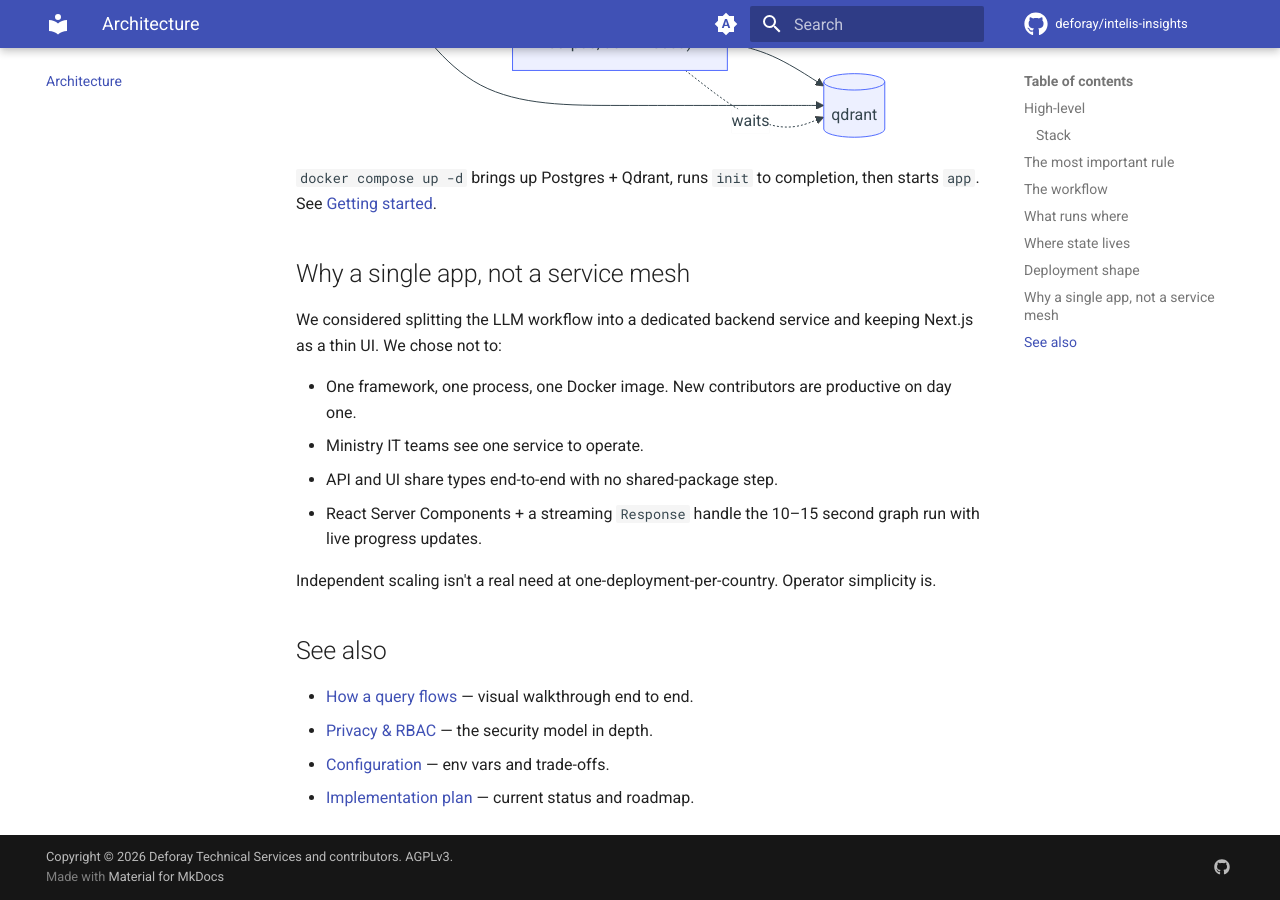
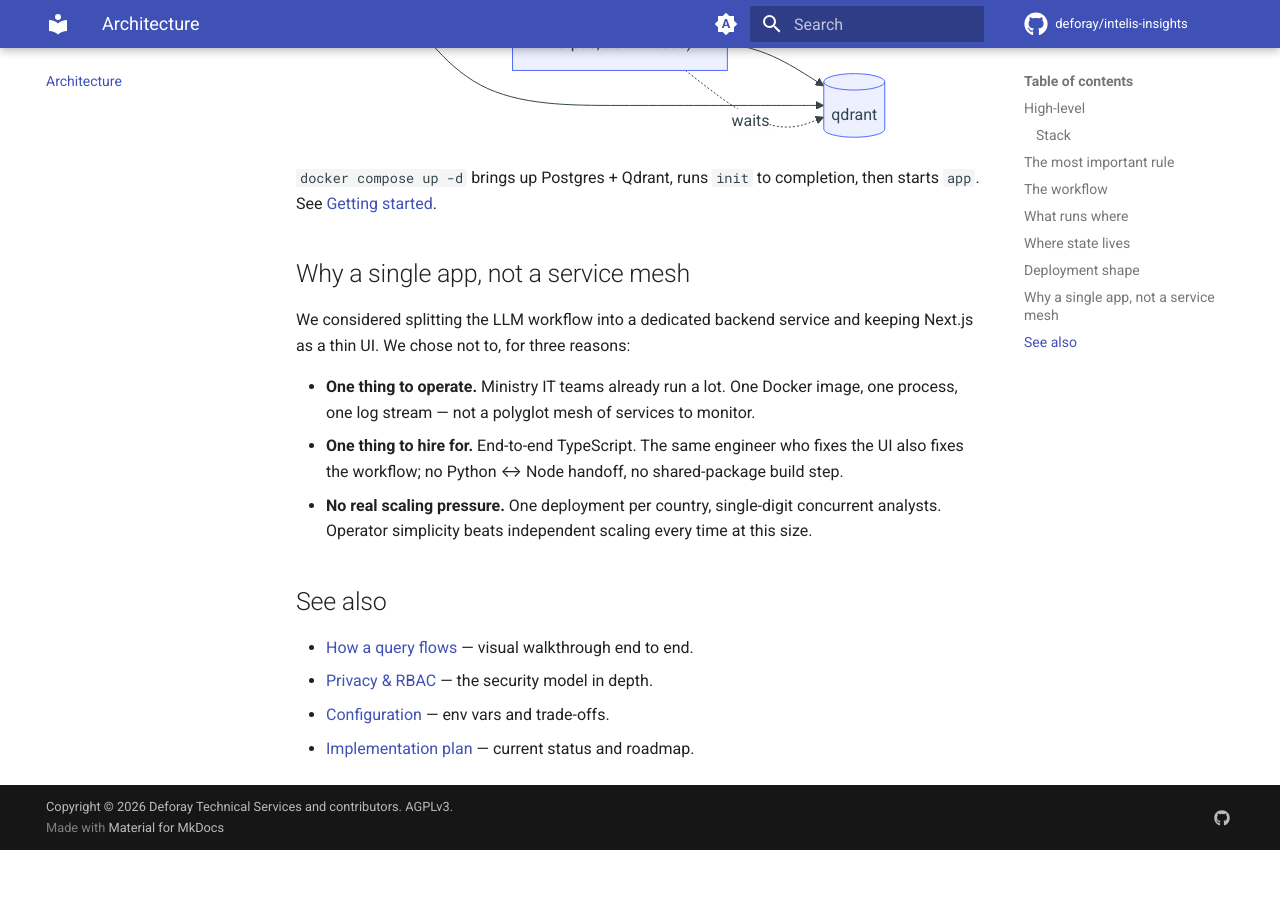
Before and after one commit to deforay/intelis-insights, an MkDocs documentation site: the page built from docs/architecture.md, in a window 1280 px wide and 900 px high, scrolled down 4857 px. Built offline with MkDocs 1.6.1 and Material for MkDocs 9.7.7, drawn with Linux system fonts in a browser that asks for light colours; comment, search, counter and statistics services are not loaded; after the commit the page ends 5707 px from its top, so only the background shows below that.

Commit message:
docs: 'built on' strip on landing + tighter single-app rationale

```diff
--- a/docs/architecture.md
+++ b/docs/architecture.md
@@ -160,14 +160,11 @@ flowchart LR
 
 ## Why a single app, not a service mesh
 
-We considered splitting the LLM workflow into a dedicated backend service and keeping Next.js as a thin UI. We chose not to:
+We considered splitting the LLM workflow into a dedicated backend service and keeping Next.js as a thin UI. We chose not to, for three reasons:
 
-- One framework, one process, one Docker image. New contributors are productive on day one.
-- Ministry IT teams see one service to operate.
-- API and UI share types end-to-end with no shared-package step.
-- React Server Components + a streaming `Response` handle the 10–15 second graph run with live progress updates.
-
-Independent scaling isn't a real need at one-deployment-per-country. Operator simplicity is.
+- **One thing to operate.** Ministry IT teams already run a lot. One Docker image, one process, one log stream — not a polyglot mesh of services to monitor.
+- **One thing to hire for.** End-to-end TypeScript. The same engineer who fixes the UI also fixes the workflow; no Python ↔ Node handoff, no shared-package build step.
+- **No real scaling pressure.** One deployment per country, single-digit concurrent analysts. Operator simplicity beats independent scaling every time at this size.
 
 ## See also
 
```
Also changed, not shown: docs/index.md (+8 -0 lines).
